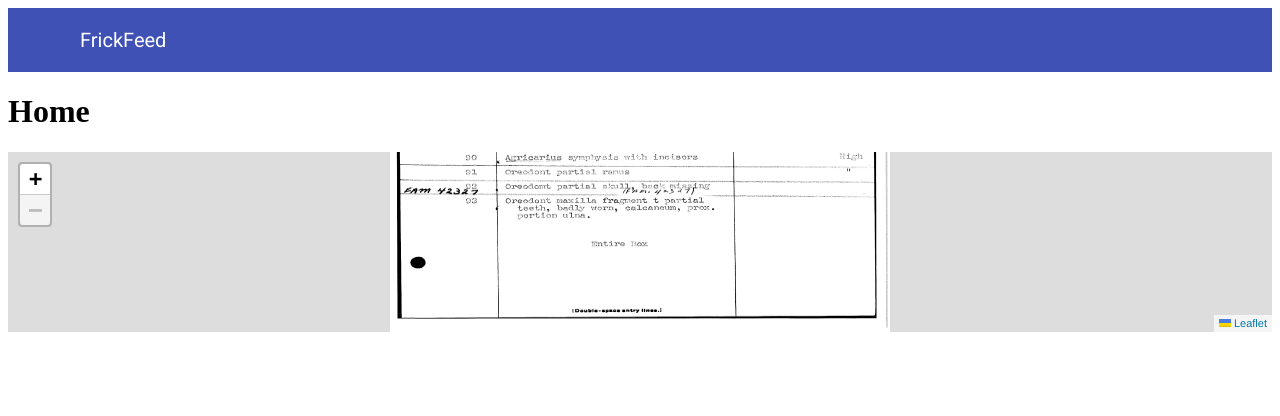
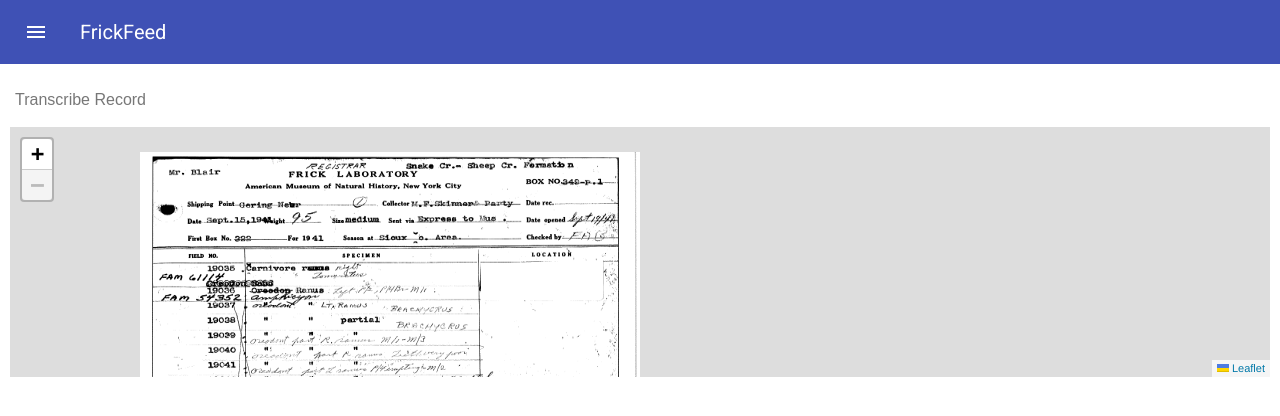
Before and after one commit to HackTheDinos/frickfeed, a Django app: template frickfeed/templates/index.html in a window 1280 px wide. Shown: the top 416 px of the page. Run offline with Django 3.2, Linux system fonts and the light colour scheme; the template is opened without the code that fills it, so the values that code supplies are empty; some libraries are stand-ins or nearby versions.

Commit message:
Styling for Transcribe Form page. Global base styles. Added jQuery

```diff
--- a/frickfeed/static/js/image_viewer.js
+++ b/frickfeed/static/js/image_viewer.js
@@ -3,11 +3,11 @@
     maxZoom: 24,
     minZoom: 1,
     crs: L.CRS.Simple
-  }).setView([0, 0], 1);
+  }).setView([200, 100], 1);
 
-  map.setMaxBounds(new L.LatLngBounds([0,250], [250,0]));
+  map.setMaxBounds(new L.LatLngBounds([0,500], [500,0]));
 
-  var imageUrl = 'static/img/shipping_records/frick_1.png';
+  var imageUrl = 'static/img/shipping_records/frick_2.png';
   var imageBounds = [[250,0], [0,250]];
 
   L.imageOverlay(imageUrl, imageBounds).addTo(map);
--- a/frickfeed/templates/base.html
+++ b/frickfeed/templates/base.html
@@ -5,7 +5,32 @@
   <head>
     <title>{% block title %}{% endblock %}| FrickFeed</title>
     <meta name="viewport" content="width=device-width, initial-scale=1" />
+
+    <!-- Default Styles -->
+    <style>
+      body {
+        font-family: sans-serif;
+        margin: 0;
+        padding: 0;
+      }
+
+      .content {
+        padding: 10px;
+      }
+
+      h2 {
+        padding: 5px;
+        line-height: 1em;
+        font-size: 16px;
+        font-weight: normal;
+        color: #777;
+      }
+    </style>
+
+    <!-- Polymer Imports -->
     <link rel="import" href="static/bower_components/paper-toolbar/paper-toolbar.html" />
+    <link rel="import" href="static/bower_components/paper-icon-button/paper-icon-button.html" />
+    <link rel="import" href="static/bower_components/iron-icons/iron-icons.html">
     <link rel="import" href="static/bower_components/paper-menu/paper-menu.html" />
     <script src="static/bower_components/webcomponentsjs/webcomponents-lite.min.js"></script>
 
@@ -16,28 +41,34 @@
     <script src="static/js/lib/leaflet.js"></script>
     <style>
       .shippingRecord {
-        height: 180px;
+        height: 250px;
       }
     </style>
-    <!-- End Leaflet for Image Viewer -->
   </head>
 
   <body>
     <!-- Header -->
     <header>
-      <paper-toolbar>
+      <paper-toolbar paper-toolbar-color="#000">
+        <paper-icon-button icon="menu" style="color: white;"></paper-icon-button>
         <div class="title">FrickFeed</div>
       </paper-toolbar>
     </header>
 
     <!-- Content -->
-    <div id="content">
+    <div id="content" class="content">
 
       {% block content %}{% endblock %}
 
     </div>
 
+    <!-- Menu -->
+    <paper-menu>
+
+    </paper-menu>
+
     <!-- Scripts -->
+    <script src="static/js/lib/jquery-2.1.4.min.js"></script>
     <script src="static/js/image_viewer.js"></script>
   </body>
 </html>
--- a/frickfeed/templates/index.html
+++ b/frickfeed/templates/index.html
@@ -1,7 +1,6 @@
 {% extends 'base.html' %}
 
 {% block content %}
-  <h1>Home</h1>
 
   {% include 'transcribe_form.html' %}
 
--- a/frickfeed/templates/transcribe_form.html
+++ b/frickfeed/templates/transcribe_form.html
@@ -1,3 +1,5 @@
+<h2>Transcribe Record</h2>
+
 <div id="shippingRecord" class="shippingRecord"></div>
 
 <div id="transcribeForm">
```
